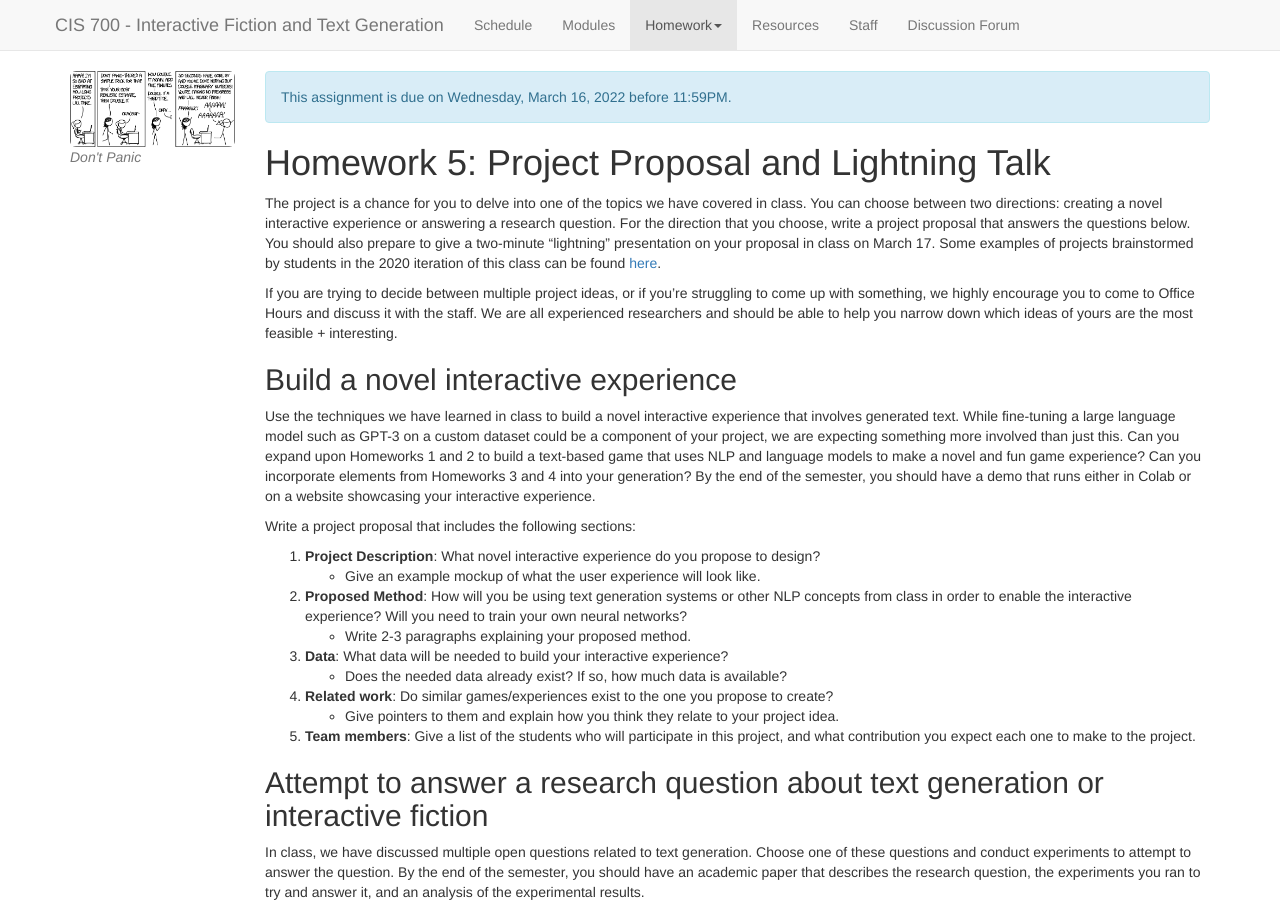
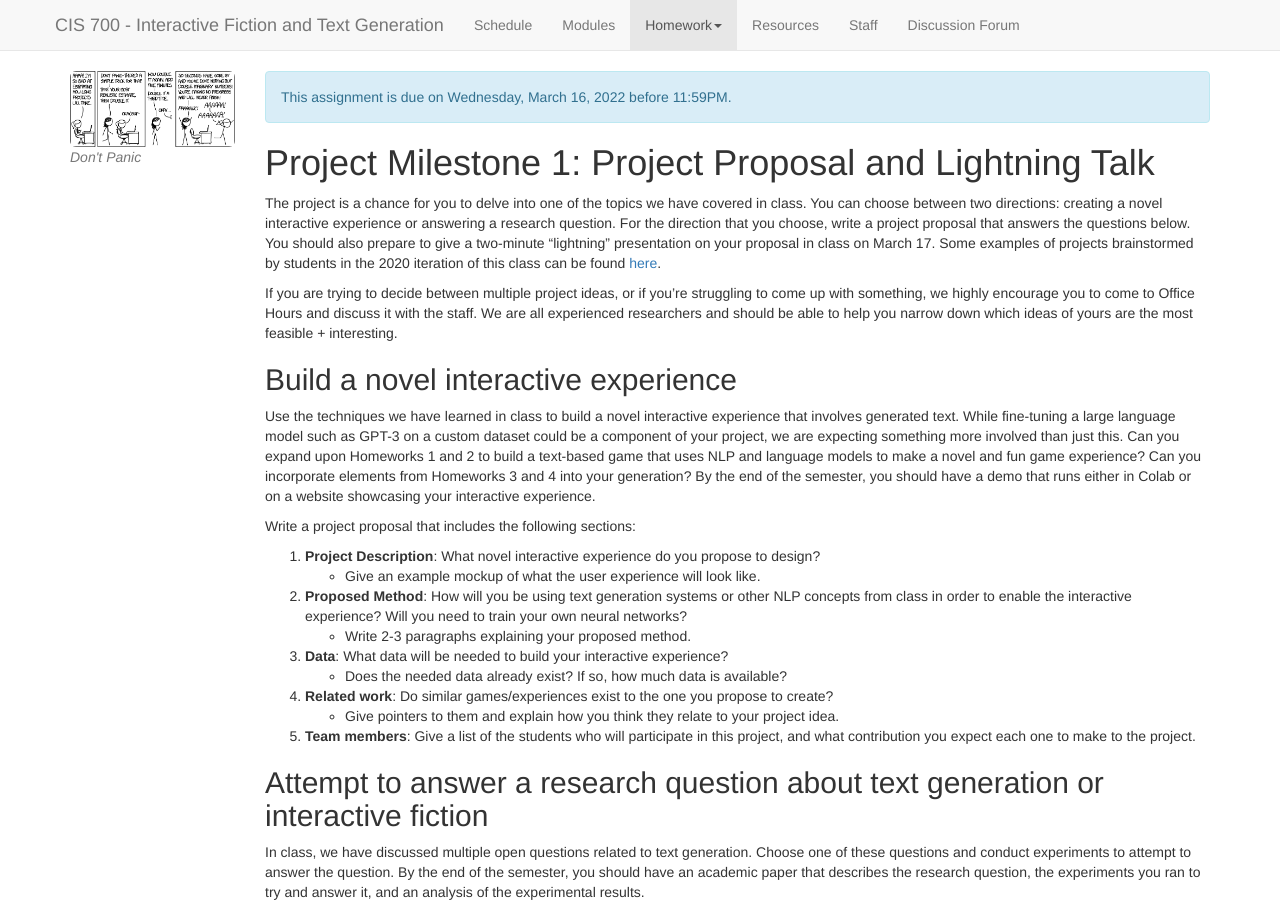
Before and after one commit to interactive-fiction-class/interactive-fiction-class.github.io, a Jekyll site: the page built from homeworks/project-proposal/project-proposal.md, in a window 1280 px wide and 900 px high. Built offline with Jekyll 4.4.1, drawn with Linux system fonts in a browser that asks for light colours; nearby versions of some CDN libraries; a script that is not in the unit is left out.

Commit message:
fixed title

```diff
--- a/homeworks/project-proposal/project-proposal.md
+++ b/homeworks/project-proposal/project-proposal.md
@@ -5,8 +5,8 @@ caption: Don't Panic
 img_link: https://xkcd.com/1658/
 title: The Term Project
 title: Project Proposal and Lightning Talk
-type: Homework
-number: 5
+type: Project Milestone
+number: 1
 active_tab: homework
 release_date: 2022-02-28
 due_date: 2022-03-16 23:59:00EST
```
